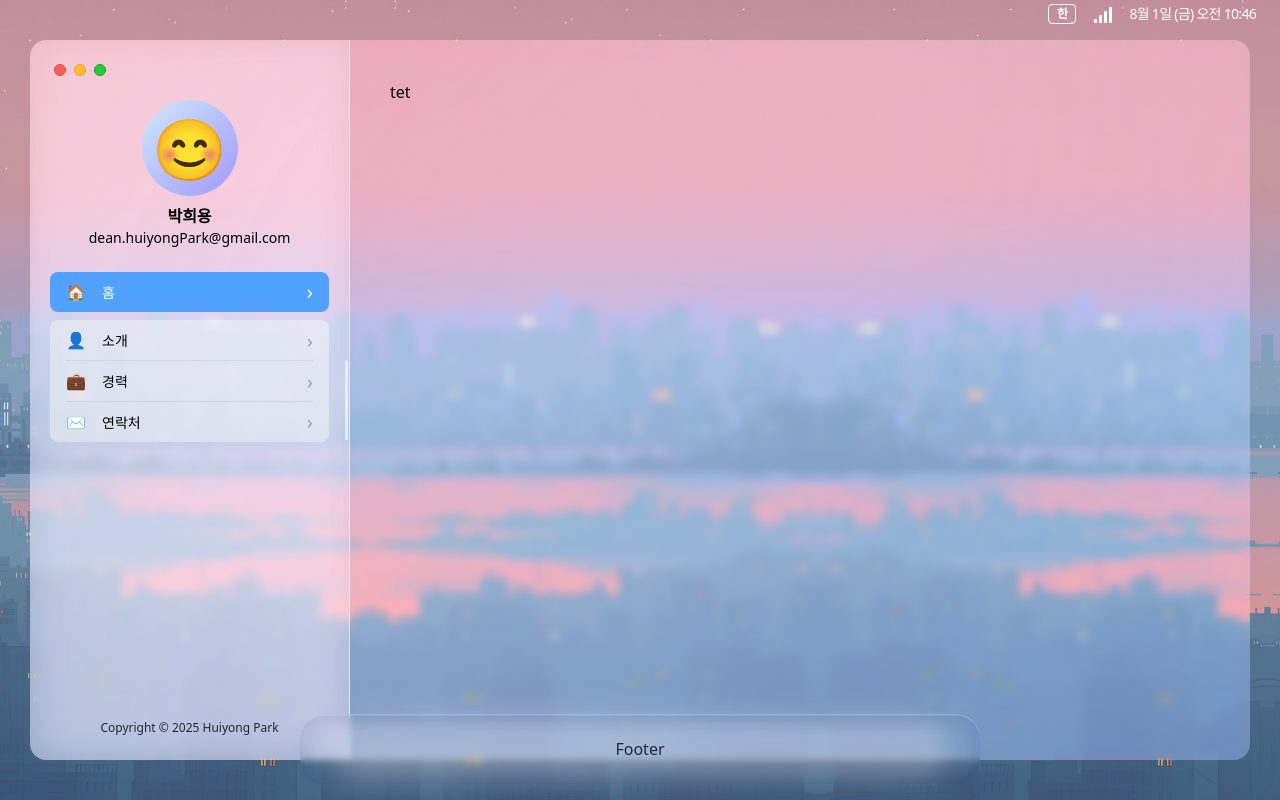
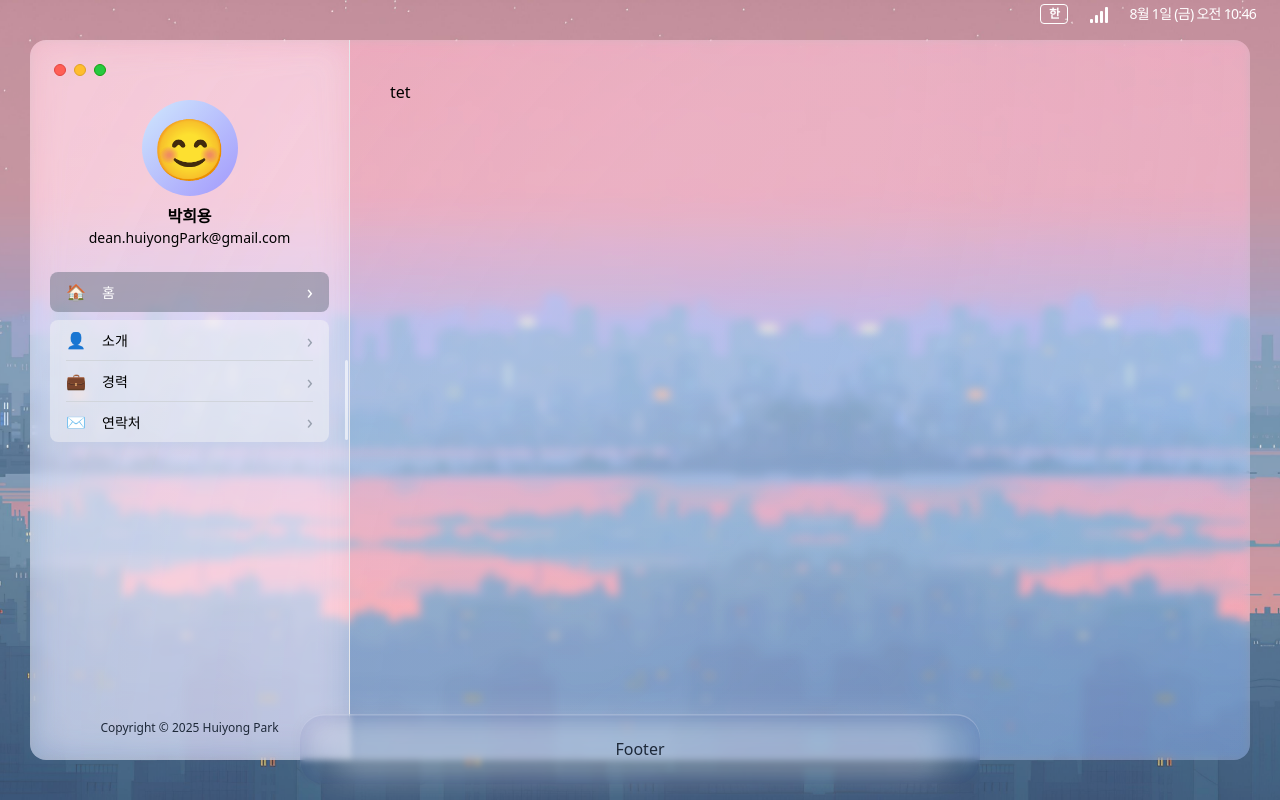
Before and after one commit to bisu8018/portfolio, a React (Vite) app: page /main in a window 1280 px wide. Built offline with nearby package versions, Linux system fonts and the light colour scheme.

Commit message:
fix: header 동장석 개선

```diff
--- a/src/features/layout/header/HeaderItemWrapper.tsx
+++ b/src/features/layout/header/HeaderItemWrapper.tsx
@@ -16,45 +16,55 @@ type HeaderItemWrapperProps = {
 function HeaderItemChildWrapper({
   child,
   className,
-  isMaximized,
 }: {
   child: React.ReactNode
   className?: string
-  isMaximized?: boolean
 }) {
+  const isMaximized = useWindowStore((s) => s.isMaximized)
   const [isActive, setIsActive] = useState(false)
+  const [menuOpen, setMenuOpen] = useState(false)
+
+  type MenuControlProps = {
+    menuOpen: boolean
+    setMenuOpen: React.Dispatch<React.SetStateAction<boolean>>
+  }
+  const childWithProps = React.isValidElement<MenuControlProps>(child)
+    ? React.cloneElement(child, { menuOpen, setMenuOpen })
+    : child
+
   return (
     <div
       className={clsx(
-        'transition-colors px-2 py-0.5 rounded-md flex items-center justify-center',
-        isActive ? (isMaximized ? 'bg-gray-400/20' : 'bg-white/20') : '',
+        'transition-colors px-2 py-0.5 rounded-md flex items-center justify-center cursor-pointer',
+        isActive || menuOpen
+          ? isMaximized
+            ? 'bg-gray-400/20'
+            : 'bg-white/20'
+          : isMaximized
+            ? 'hover:bg-gray-400/20'
+            : 'hover:bg-white/20',
         className,
       )}
       onMouseDown={() => setIsActive(true)}
       onMouseUp={() => setIsActive(false)}
       onMouseLeave={() => setIsActive(false)}
     >
-      {child}
+      {childWithProps}
     </div>
   )
 }
 
-/** * HeaderItemWrapper 컴포넌트
+/**
+ * HeaderItemWrapper 컴포넌트
  * 헤더 아이템들을 감싸고 클릭 시 배경 효과를 제공합니다.
  * @component
  * @returns {JSX.Element} 헤더 아이템 래퍼
  */
 export default function HeaderItemWrapper({ children, className }: HeaderItemWrapperProps) {
-  const isMaximized = useWindowStore((s) => s.isMaximized)
   return (
-    <div className="absolute right-4 flex items-center">
+    <div className={clsx('absolute right-4 gap-1 flex items-center', className)}>
       {React.Children.map(children, (child, idx) => (
-        <HeaderItemChildWrapper
-          key={idx}
-          child={child}
-          className={className}
-          isMaximized={isMaximized}
-        />
+        <HeaderItemChildWrapper key={idx} child={child} />
       ))}
     </div>
   )
--- a/src/features/layout/header/HeaderLang.tsx
+++ b/src/features/layout/header/HeaderLang.tsx
@@ -10,17 +10,28 @@ import HeaderLangIconContextMenu from './HeaderLangIconContextMenu'
  * @component
  * @returns {JSX.Element} 언어 아이콘
  */
-export default function HeaderLang({ ...props }: React.HTMLAttributes<HTMLSpanElement>) {
+
+type HeaderLangProps = React.HTMLAttributes<HTMLSpanElement> & {
+  menuOpen?: boolean
+  setMenuOpen?: React.Dispatch<React.SetStateAction<boolean>>
+}
+
+export default function HeaderLang({
+  menuOpen: menuOpenProp,
+  setMenuOpen: setMenuOpenProp,
+  ...props
+}: HeaderLangProps) {
   const { i18n } = useTranslation()
   const isMaximized = useWindowStore((s) => s.isMaximized)
   const lang = i18n.language.split('-')[0]
-
-  const [menuOpen, setMenuOpen] = useState(false)
   const ref = useRef<HTMLSpanElement>(null)
+  const [internalMenuOpen, internalSetMenuOpen] = useState(false)
+  const menuOpen = menuOpenProp !== undefined ? menuOpenProp : internalMenuOpen
+  const setMenuOpen = setMenuOpenProp !== undefined ? setMenuOpenProp : internalSetMenuOpen
 
   const handleMouseDown = (e: React.MouseEvent) => {
     e.preventDefault()
-    setMenuOpen((prev) => !prev)
+    setMenuOpen((prev: boolean) => !prev)
   }
 
   return (
--- a/src/features/layout/header/HeaderLangIconContextMenu.tsx
+++ b/src/features/layout/header/HeaderLangIconContextMenu.tsx
@@ -20,7 +20,7 @@ export default function HeaderLangIconContextMenu({
     <ContextMenu open={open} anchor={anchorEl} onClose={onClose}>
       <div className="flex flex-col min-w-[120px] text-sm">
         <button
-          className="text-left flex items-center gap-2 px-3 py-2 hover:bg-white/40 hover:rounded-md"
+          className="text-left flex items-center gap-2 px-3 py-2 hover:bg-white/40 hover:rounded-md cursor-pointer"
           onClick={() => {
             i18n.changeLanguage('ko')
             onClose()
@@ -31,7 +31,7 @@ export default function HeaderLangIconContextMenu({
         </button>
 
         <button
-          className="text-left flex items-center gap-2 px-3 py-2 hover:bg-white/40 hover:rounded-md"
+          className="text-left flex items-center gap-2 px-3 py-2 hover:bg-white/40 hover:rounded-md cursor-pointer"
           onClick={() => {
             i18n.changeLanguage('en')
             onClose()
--- a/src/features/layout/header/HeaderNetStatus.tsx
+++ b/src/features/layout/header/HeaderNetStatus.tsx
@@ -16,7 +16,12 @@ type SignalLevel = 0 | 1 | 2 | 3 | 4
 
 type SignalColor = '#fff' | '#d1d5db' | '#1a1a1a'
 
-type HeaderNetStatusProps = React.HTMLAttributes<HTMLSpanElement>
+type HeaderNetStatusProps = React.HTMLAttributes<HTMLSpanElement> & {
+  menuOpen?: boolean
+  setMenuOpen?: React.Dispatch<React.SetStateAction<boolean>>
+  anchorEl?: HTMLElement | null
+  setAnchorEl?: React.Dispatch<React.SetStateAction<HTMLElement | null>>
+}
 
 function getSignalLevel(speed: number | null): SignalLevel {
   if (speed === null) return 0
@@ -32,12 +37,23 @@ function getSignalColor(speed: number | null, isMaximized: boolean): SignalColor
   return '#d1d5db' // 회색(느림/끊김)
 }
 
-const HeaderNetStatus: React.FC<HeaderNetStatusProps> = ({ className, ...props }) => {
+const HeaderNetStatus: React.FC<HeaderNetStatusProps> = ({
+  className,
+  menuOpen: menuOpenProp,
+  setMenuOpen: setMenuOpenProp,
+  anchorEl: anchorElProp,
+  setAnchorEl: setAnchorElProp,
+  ...props
+}) => {
   const { speed } = useInternetSpeed()
   const isMaximized = useWindowStore((s) => s.isMaximized)
   const { t } = useTranslation()
-  const [menuOpen, setMenuOpen] = useState(false)
-  const [anchorEl, setAnchorEl] = useState<HTMLElement | null>(null)
+  const [internalMenuOpen, internalSetMenuOpen] = useState(false)
+  const [internalAnchorEl, internalSetAnchorEl] = useState<HTMLElement | null>(null)
+  const menuOpen = menuOpenProp !== undefined ? menuOpenProp : internalMenuOpen
+  const setMenuOpen = setMenuOpenProp !== undefined ? setMenuOpenProp : internalSetMenuOpen
+  const anchorEl = anchorElProp !== undefined ? anchorElProp : internalAnchorEl
+  const setAnchorEl = setAnchorElProp !== undefined ? setAnchorElProp : internalSetAnchorEl
   const level = getSignalLevel(speed)
   const color = getSignalColor(speed, isMaximized)
   let statusLabel = ''
@@ -48,7 +64,7 @@ const HeaderNetStatus: React.FC<HeaderNetStatusProps> = ({ className, ...props }
   return (
     <>
       <span
-        className={clsx('inline-flex items-center select-none', className)}
+        className={clsx('inline-flex items-center select-none py-0.5', className)}
         role="img"
         aria-label={statusLabel}
         title={statusLabel}
--- a/src/features/layout/lnb/LnbMenu.tsx
+++ b/src/features/layout/lnb/LnbMenu.tsx
@@ -66,9 +66,9 @@ function Item({
   return (
     <div
       className={clsx(
-        'flex items-center cursor-default px-4 relative',
+        'flex items-center px-4 relative cursor-pointer',
         radiusClass,
-        selected ? 'bg-blue-400' : 'bg-gray-100/50',
+        selected ? 'bg-gray-500/50' : 'bg-gray-100/50 hover:bg-gray-300/50',
       )}
       onClick={onClick}
     >
@@ -76,7 +76,7 @@ function Item({
         className={clsx(
           'py-2',
           !isLast &&
-            (selected ? 'border-b border-blue-400 w-full' : 'border-b border-gray-300 w-full'),
+            (selected ? 'border-b border-gray-500/50 w-full' : 'border-b border-gray-300 w-full'),
         )}
       >
         <span className={clsx('mr-4 text-md', selected && 'text-white')}>{icon}</span>
```
